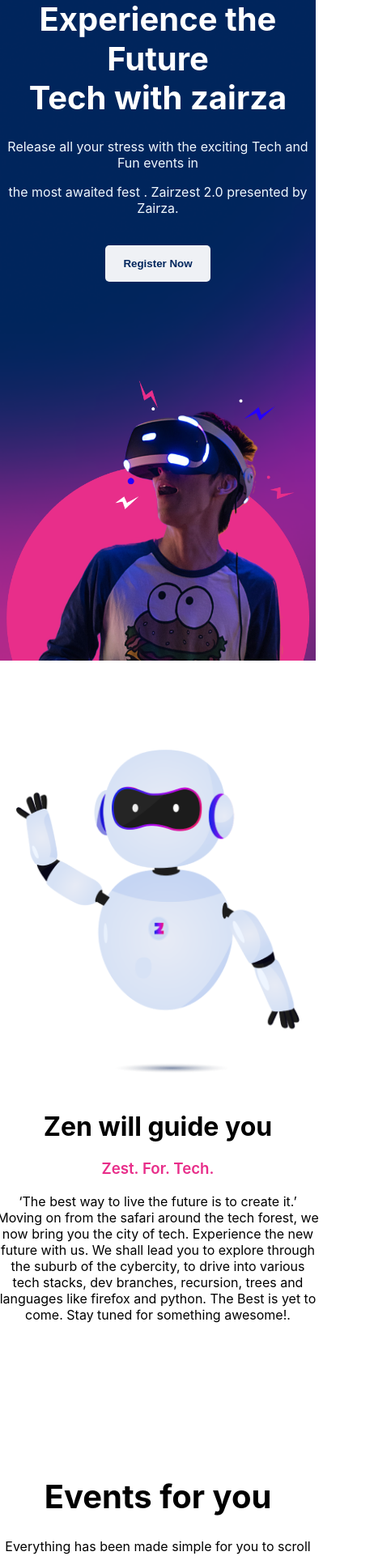
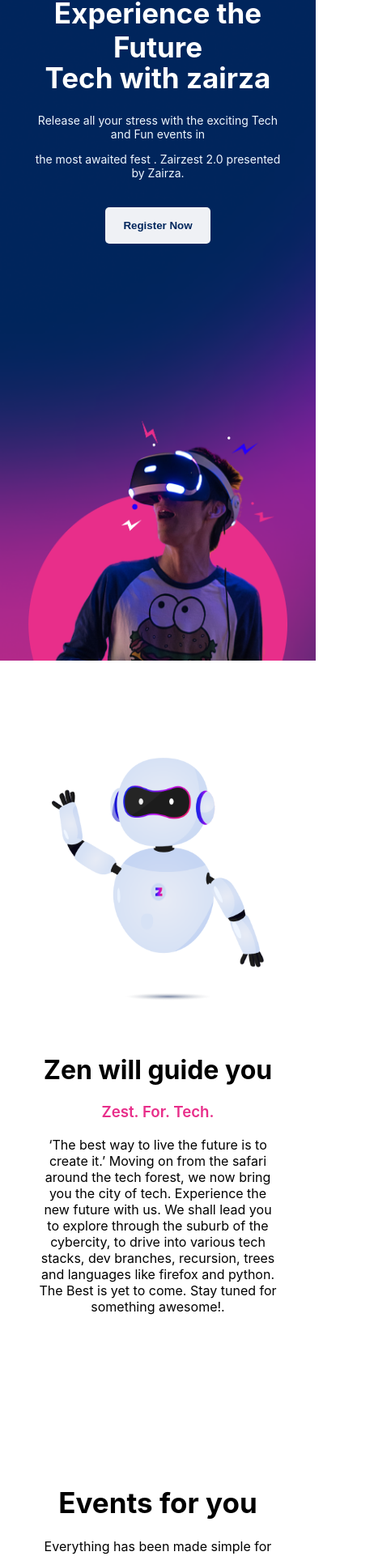
Before and after one commit to Darkdev112/zairzest_2023, a React (Create React App) app: page / in a window 390 px wide. Shown: the part 28-1950 px from the top of the page at 81% size, 462 px wide, since content can reach past the window. Built offline with nearby package versions, Linux system fonts and the light colour scheme.

Commit message:
2nd commit

```diff
--- a/src/component/Footer/Footer.scss
+++ b/src/component/Footer/Footer.scss
@@ -73,9 +73,23 @@
     }
 }
 
-
-@media(max-width:450px){
+@media(max-width: 500px){
+    .footer{
+        text-align: center;
+    }
+    .top-footer{
+        margin: auto;
+        font-size: 18px;
+    }
     .middle-footer-text{
-        width:340px;
+        margin: auto;
+        width: 320px;
+    }
+    .middle-footer-icon{
+        margin: auto;
+    }
+    .bottom-footer-text{
+        margin: auto;
+        width: 300px;
     }
 }
--- a/src/pages/Main/Main.jsx
+++ b/src/pages/Main/Main.jsx
@@ -11,6 +11,7 @@
   let authToken = sessionStorage.getItem("Auth Token");
 
   return (
+
     <div className="main-page">
       <div className="top-part">
         <div className="left-part">
@@ -33,9 +34,6 @@
         </div>
       </div>
 
-      {/* <h1>Welcome</h1> */}
-
-      {/* {authToken ? (<Link to="/profile">Profile</Link>): (<Link to="/login"><button>Login</button></Link>)} */}
 
       <div className="mid-part">
         <div className="left-mid-part">
@@ -61,11 +59,11 @@
       <div className="bottom-part">
         <div>
           <h1 className="event-head">Events for you</h1>
-          <p>
+          <p className="para-bottom" >
             Everything has been made simple for you to scroll around and get the
             most{" "}
           </p>
-          <p style={{ marginTop: "-17px" }}>out of the options available.</p>
+          <p  className="para-bottom para-bottom2">out of the options available.</p>
           <div className="images-bottom">
             <img className="bottom-img1" style={{margin: "30px 0"}} src={techEvents} alt="" height={200} />
             <img className="bottom-img2" style={{margin: "30px 50px"}} src={funEvents} alt="" height={200} />
--- a/src/pages/Main/Main.scss
+++ b/src/pages/Main/Main.scss
@@ -61,6 +61,9 @@
   justify-content: center;
   .event-head {
     font-size: 40px;
+  }
+  .para-bottom2{
+    margin-top: -17px;
   }
 }
 
@@ -150,35 +153,6 @@
   }
 }
 
-// @media (max-width: 647px) {
-//     .top-part {
-//         flex-direction: column;
-//         align-items: center;
-//       .left-part {
-//         text-align: center;
-//       }
-//       .right-img {
-//         height: 42vw;
-//       }
-//       .right-mid-part {
-//         width: 50px;
-//       }
-//     }
-
-//     .mid-part {
-//         height: 100vh;
-//         flex-direction: column;
-//         .left-mid-part {
-//             .zen-image{
-//                 height: 300px;
-//             }
-//         }
-//         .right-mid-part {
-//           text-align: center;
-//             width: 500px;
-//         }
-//       }
-//   }
 @media (max-width: 550px) {
   .mid-part {
     .right-mid-part {
@@ -192,3 +166,48 @@
     margin-bottom: 150px;
   }
 }
+
+@media(max-width:500px){
+  .top-part {
+    .left-part {
+      margin-left: 0px;
+      width: 320px;
+      .content-left {
+        .left-head {
+          font-size: 35px;
+        }
+        .para-left{
+          font-size: 14px;
+        }
+      }
+    }
+    .right-part {
+      margin-right: 0px;
+    }
+    .right-img {
+      margin-top: 50px;
+      height: 300px;
+    }
+  }
+
+  .mid-part {
+    .left-mid-part {
+      .zen-image {
+        height: 300px;
+      }
+    }
+    .right-mid-part {
+      width: 300px;
+    }
+  }
+
+  .bottom-part {
+    .event-head{
+      font-size: 35px;
+    }
+    .para-bottom{
+      margin: auto;
+      width: 300px;
+    }
+  }
+}
```
